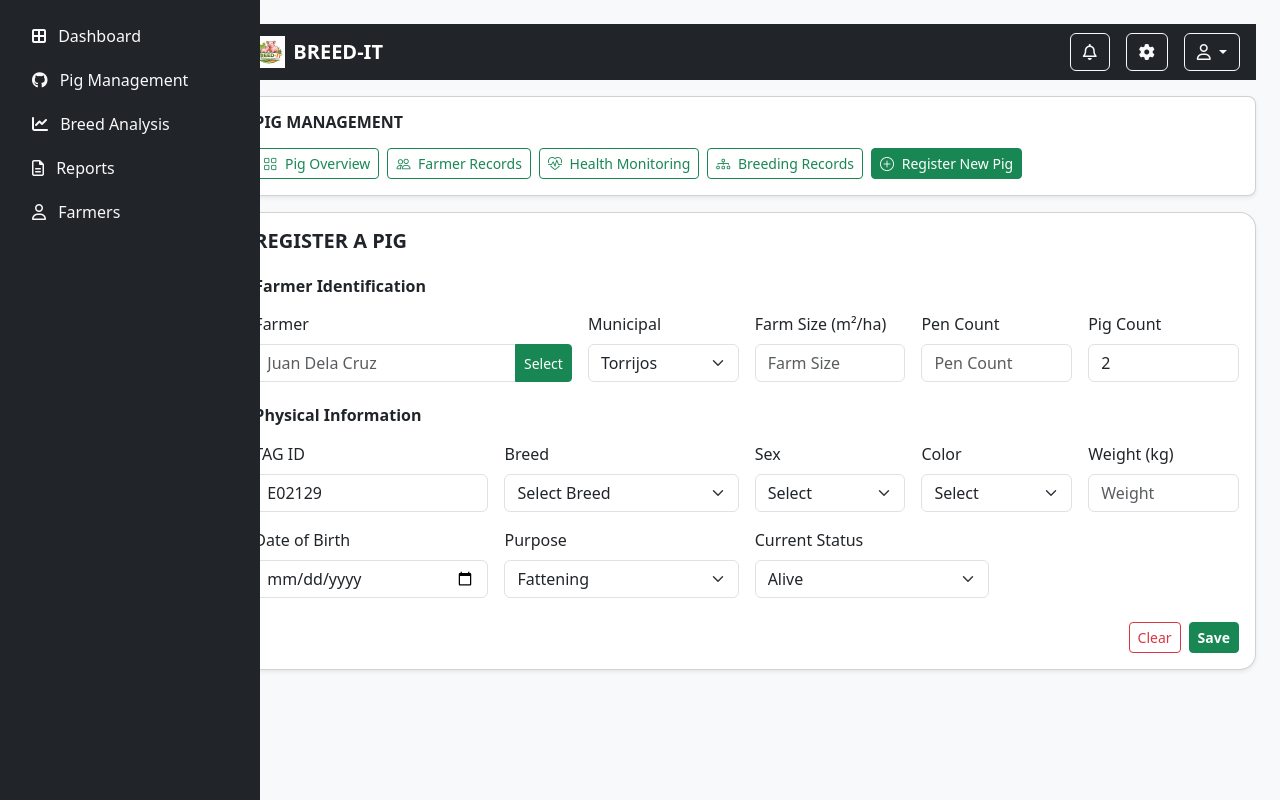
After one commit to WBgit01/BreedIt-NewRepo-, a PHP site: the page made by user/admin/livestock/management/livestock_registration.php in a window 1280 px wide. The commit adds this page. Run offline with PHP 8.4, Linux system fonts and the light colour scheme; the visitor is signed in with stand-in values (Sample User, id 1).

Commit message:
pig registration

```diff
--- a/config/core.php
+++ b/config/core.php
@@ -8,7 +8,8 @@ session_start();
 date_default_timezone_set('Asia/Manila');
 
 // home page url
-$home_url="http://localhost/breedit/";
+$home_url="http://localhost/breedit-newrepo-/";
+$base_url = "/breedit-newrepo-/";
 // page given in URL parameter, default page is one
 $page = isset($_GET['page']) ? $_GET['page'] : 1;
 // set number of records per page
--- a/user/admin/layout/layout_head.php
+++ b/user/admin/layout/layout_head.php
@@ -9,6 +9,8 @@
 
   <!-- Font Awesome -->
   <link rel="stylesheet" href="https://cdnjs.cloudflare.com/ajax/libs/font-awesome/6.5.0/css/all.min.css" integrity="sha512-..." crossorigin="anonymous" referrerpolicy="no-referrer" />
+  <link rel="stylesheet" href="https://cdn.jsdelivr.net/npm/bootstrap-icons@1.11.3/font/bootstrap-icons.css">
+
    <!-- <link rel="stylesheet" href="../../libs/css/farmer_dashboard.css">
    <link rel="stylesheet" href="../../libs/css/admin_module.css"> -->
 
--- a/user/admin/layout/sidenav.php
+++ b/user/admin/layout/sidenav.php
@@ -23,7 +23,7 @@
       Dashboard
     </a>
 
-    <a href="/pigmanagement_overview"
+    <a href="<?= $base_url ?>user/admin/livestock/management/overview.php"
        class="nav-link text-light <%= current_page === 'pigmanagement_overview' ? 'active' : '' %>">
       <i class="fa-brands fa-github me-2"></i>
       Pig Management
--- /dev/null
+++ b/user/admin/livestock/management/livestock_registration.php
@@ -0,0 +1,129 @@
+<?php
+// include the core and database
+include_once "../../../../config/core.php";
+include_once "../../../../config/database.php";
+
+$page_title = "Register New Pig";
+$require_login = true;
+include_once "../../../../login_checker.php";
+include_once "../../layout/layout_head.php";
+
+// include the navbar
+include_once "navbar.php";
+?>
+
+<div class="card shadow-sm rounded-4 mb-4">
+  <div class="card-body">
+
+    <!-- Header -->
+    <h5 class="fw-bold text-uppercase mb-4">Register a Pig</h5>
+
+    <!-- Farmer Identification -->
+    <h6 class="fw-semibold mb-3">Farmer Identification</h6>
+    <div class="row g-3 mb-4">
+
+      <div class="col-md-4">
+        <label class="form-label">Farmer</label>
+        <div class="input-group">
+          <input type="text" class="form-control" placeholder="Juan Dela Cruz" readonly>
+          <button class="btn btn-success btn-sm">Select</button>
+        </div>
+      </div>
+
+      <div class="col-md-2">
+        <label class="form-label">Municipal</label>
+        <select class="form-select">
+          <option>Torrijos</option>
+        </select>
+      </div>
+
+      <div class="col-md-2">
+        <label class="form-label">Farm Size (m²/ha)</label>
+        <input type="number" class="form-control" placeholder="Farm Size">
+      </div>
+
+      <div class="col-md-2">
+        <label class="form-label">Pen Count</label>
+        <input type="number" class="form-control" placeholder="Pen Count">
+      </div>
+
+      <div class="col-md-2">
+        <label class="form-label">Pig Count</label>
+        <input type="number" class="form-control" value="2">
+      </div>
+
+    </div>
+
+    <!-- Physical Information -->
+    <h6 class="fw-semibold mb-3">Physical Information</h6>
+    <div class="row g-3 mb-4">
+
+      <div class="col-md-3">
+        <label class="form-label">TAG ID</label>
+        <input type="text" class="form-control" value="E02129" readonly>
+      </div>
+
+      <div class="col-md-3">
+        <label class="form-label">Breed</label>
+        <select class="form-select">
+          <option>Select Breed</option>
+        </select>
+      </div>
+
+      <div class="col-md-2">
+        <label class="form-label">Sex</label>
+        <select class="form-select">
+          <option>Select</option>
+        </select>
+      </div>
+
+      <div class="col-md-2">
+        <label class="form-label">Color</label>
+        <select class="form-select">
+          <option>Select</option>
+        </select>
+      </div>
+
+      <div class="col-md-2">
+        <label class="form-label">Weight (kg)</label>
+        <input type="number" class="form-control" placeholder="Weight">
+      </div>
+
+      <div class="col-md-3">
+        <label class="form-label">Date of Birth</label>
+        <input type="date" class="form-control">
+      </div>
+
+      <div class="col-md-3">
+        <label class="form-label">Purpose</label>
+        <select class="form-select">
+          <option>Fattening</option>
+          <option>Breeding</option>
+        </select>
+      </div>
+
+      <div class="col-md-3">
+        <label class="form-label">Current Status</label>
+        <select class="form-select">
+          <option>Alive</option>
+          <option>Sold</option>
+          <option>Deceased</option>
+        </select>
+      </div>
+
+    </div>
+
+    <!-- Actions -->
+    <div class="d-flex justify-content-end gap-2">
+      <button class="btn btn-outline-danger btn-sm">
+        Clear
+      </button>
+      <button class="btn btn-success btn-sm fw-semibold">
+        Save
+      </button>
+    </div>
+
+  </div>
+</div>
+
+<?php "../../layout/layout_foot.php";?>
--- /dev/null
+++ b/user/admin/livestock/management/navbar.php
@@ -0,0 +1,33 @@
+<div class="card shadow-sm rounded-3 mb-3">
+  <div class="card-body">
+
+    <!-- Title -->
+    <h6 class="fw-bold mb-3 text-uppercase">Pig Management</h6>
+
+    <!-- Navigation Buttons -->
+    <div class="d-flex flex-wrap gap-2">
+
+        <a href="<?= $base_url ?>user/admin/livestock/management/overview.php"
+            class="btn btn-outline-success btn-sm <?= $page_title === 'Overview' ? 'active' : '' ?>" >
+            <i class="bi bi-grid me-1"></i> Pig Overview
+        </a>
+
+        <a class="btn btn-outline-success btn-sm <?= $page_title === 'Farmer Record' ? 'active' : '' ?>">
+        <i class="bi bi-people me-1"></i> Farmer Records
+        </a>
+
+        <a class="btn btn-outline-success btn-sm <?= $page_title === 'Health Monitoring' ? 'active' : '' ?>">
+        <i class="bi bi-heart-pulse me-1"></i> Health Monitoring
+        </a>
+
+        <a class="btn btn-outline-success btn-sm <?= $page_title === 'Breeding Record' ? 'active' : '' ?>">
+        <i class="bi bi-diagram-3 me-1"></i> Breeding Records
+        </a>
+
+        <a href="<?= $base_url ?>user/admin/livestock/management/livestock_registration.php"
+            class="btn btn-outline-success btn-sm <?= $page_title === 'Register New Pig' ? 'active' : '' ?>">
+            <i class="bi bi-plus-circle me-1"></i> Register New Pig
+        </a>
+    </div>
+  </div>
+</div>
```
Also changed, not shown: user/admin/index.php (+8 -2 lines), user/admin/livestock/management/overview.php (added, +16 -0 lines), libs/images/logo.png (added), user/admin/livestock/registration.php (deleted).
